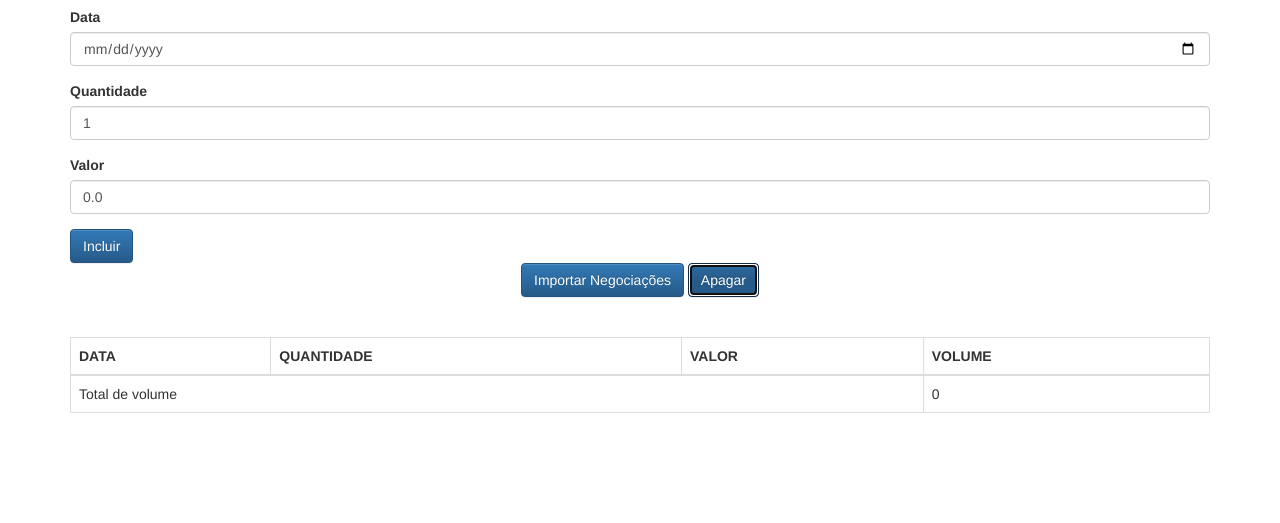
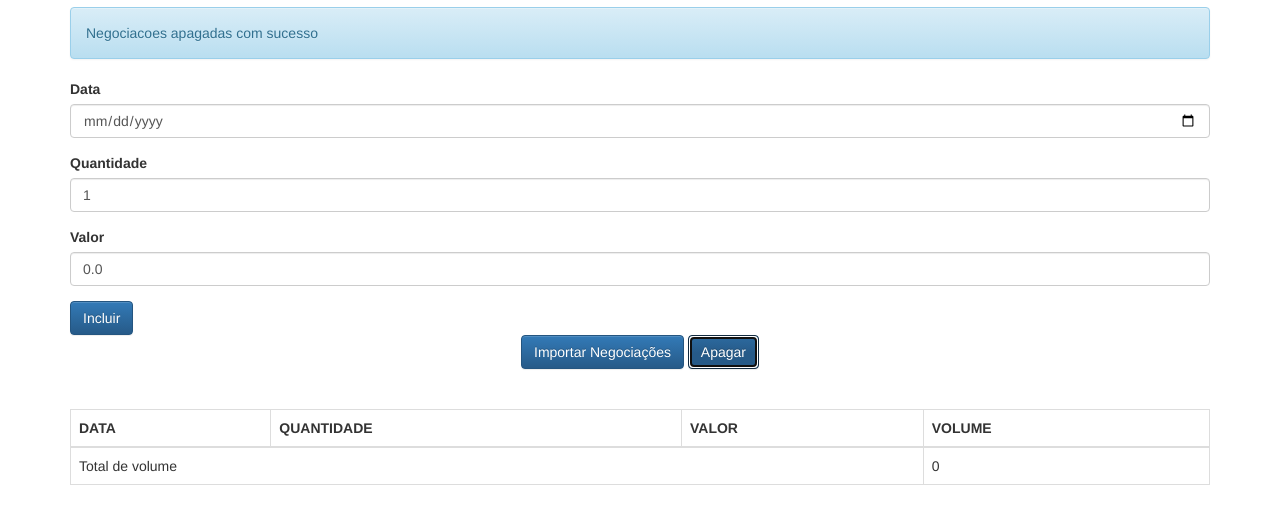
Before and after one commit to leonardosb95/javascript_avancado_II, a plain HTML site: page client/index.html in a window 1280 px wide. Both pictures are taken after a click on the button "Apagar". Shown: the part 63-586 px from the top of the page. Drawn offline with Linux system fonts and the light colour scheme.

Commit message:
Projeto Factory

```diff
--- a/client/index.html
+++ b/client/index.html
@@ -61,6 +61,7 @@
     <script src="js/app/models/Conta.js"></script>
     <script src="js/app/models/ContaCorrente.js"></script>
     <script src="js/app/models/ContaPoupanca.js"></script>
+    <script src="js/app/services/ProxyFactory.js"></script>
     <script>
         let negociacaoController = new NegociacaoController();
     </script>
--- a/client/js/app/controllers/NegociacaoController.js
+++ b/client/js/app/controllers/NegociacaoController.js
@@ -7,43 +7,19 @@ class NegociacaoController {
         this._inputQuantidade = $('#quantidade');
         this._inputValor = $('#valor');
 
-        let self=this;
+        this._listaNegociacoes = ProxyFactory.create(
 
-        this._listaNegociacoes=new Proxy(new ListaNegociacoes(), {
-
-            get(target, prop, receiver) {
-                if (['adiciona', 'esvazia'].includes(prop) && typeof (target[prop]) == typeof (Function)) {//Verifica se a propriedade do Objeto e adiciona ou esvazia
-
-                    return function () {
-
-                        console.log(`interceptando ${prop}`);
-                        Reflect.apply(target[prop], target, arguments);//retorna o valor da propriedade, a referência ao Objeto e coloca os argumentos da propriedade
-                        self._negociacaoView.update(target);//para referência ao NegociacaoController
-
-                    }
-                }
-
-                return Reflect.get(target, prop, receiver);
-            }
-
-
-            // set: function(target, prop, value,receiver) {
-
-            //     console.log(`Antigo valor: ${target[prop]} /Novo valor:${value}`);
-            //     return Reflect.set(target, prop, value, receiver);
-
-            // }
-        });
-
-
-        // this._listaNegociacoes = new ListaNegociacoes(model=>// O model é a instância da função que vai ser chamada
-        //     this._negociacaoView.update(model));// Quando ele chamar o evazia ou adiciona, ele dispara o update
-
+            new ListaNegociacoes(),
+            ['adiciona', 'esvazia'], model =>
+            this._negociacaoView.update(model));
 
         this._negociacaoView = new NegociacoesView($("#negociacaoView"));
         this._negociacaoView.update(this._listaNegociacoes);
 
-        this._mensagem = new Mensagem();
+        this._mensagem = ProxyFactory.create(
+            new Mensagem(), ['texto'], model =>
+            this._mensagemView.update(model));
+
         this._mensagemView = new MensagemView($("#MensagemView"));
         this._mensagemView.update(this._mensagem);
 
@@ -56,7 +32,6 @@ class NegociacaoController {
         this._listaNegociacoes.adiciona(this._criaNegociacao());
         this._limpaFormulario();
         this._mensagem.texto = 'Negociacao adicionada com sucesso';
-        this._mensagemView.update(this._mensagem);
         console.log(this._listaNegociacoes);
     }
 
--- /dev/null
+++ b/client/js/app/services/ProxyFactory.js
@@ -0,0 +1,43 @@
+class ProxyFactory {
+
+
+    static create(objeto, props, acao) {
+
+        return new Proxy(objeto, {
+
+            get(target, prop, receiver) {
+                if (props.includes(prop) && ProxyFactory._ehFuncao(target[prop])) {//Verifica se a propriedade do Objeto e adiciona ou esvazia
+
+                    return function () {
+
+                        console.log(`interceptando ${prop}`);
+                        Reflect.apply(target[prop], target, arguments);//retorna o valor da propriedade, a referência ao Objeto e coloca os argumentos da propriedade
+                        return acao(target);
+
+                    }
+                }
+
+                return Reflect.get(target, prop, receiver);
+            },
+
+
+            set(target, prop, value, receiver) {
+                if (props.includes(prop)) {
+
+                    target[prop] = value;
+                    acao(target);
+
+                }
+                return Reflect.set(target, prop, value, receiver);
+
+            }
+
+
+        });
+    }
+
+    static _ehFuncao(func) {
+        return typeof (func) == typeof (Function);
+    }
+
+}
```
